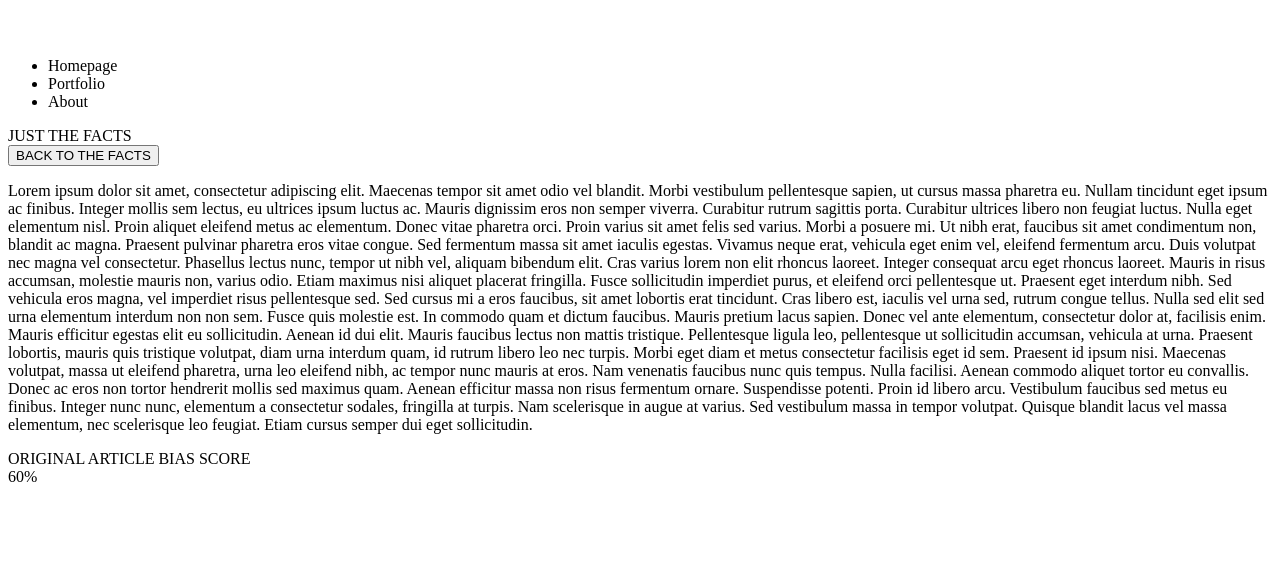
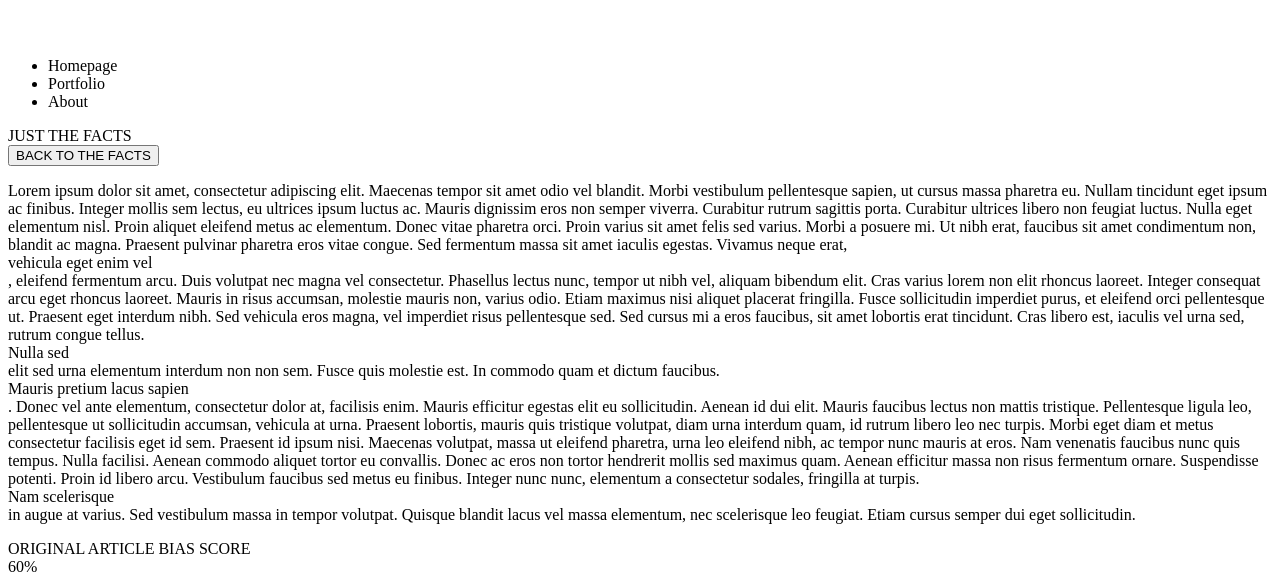
Before and after one commit to DarrenOoi/NewsCuration, a Next.js app: page /analysisPage in a window 1280 px wide. Shown: the part 1235-1819 px from the top of the page. Before the commit the page ends 1729 px from the top, so only its background shows below. Built offline with nearby package versions, Linux system fonts and the light colour scheme.

Commit message:
implemented hightlighting with placeholder text

```diff
--- a/components/Button.jsx
+++ b/components/Button.jsx
@@ -1,4 +1,4 @@
-const Button = ({handleClick, text}) => {
+const Button = ({ handleClick, text, boldText }) => {
   return (
     <div className=''>
       <button
@@ -7,9 +7,12 @@ const Button = ({handleClick, text}) => {
         onClick={handleClick}
       >
         {text}
+        {boldText ? (
+          <text className='text-orange-500 font-extrabold'>{boldText}</text>
+        ) : null}
       </button>
     </div>
   );
-}
+};
 
 export default Button;
--- a/components/Card.jsx
+++ b/components/Card.jsx
@@ -1,26 +1,43 @@
-const Card = ({ title, content, highlight }) => {
-  let words = [];
-  let biasWords = [];
+const Card = ({ title, content, highlight = false }) => {
+  let phrases = [];
+  let biasWords = {};
+  let keys = [];
   if (highlight) {
-    words = content.split(' ');
-    biasWords = ['sit', 'ipsum', 'vivamus', 'duis'];
+    biasWords = {
+      'Nulla sed': 'A phrase with no specific meaning',
+      'Mauris pretium lacus sapien': 'Describes a certain state or condition',
+      'vehicula eget enim vel': 'Related to vehicles and their properties',
+      'Nam scelerisque': 'Refers to a specific concept or idea',
+    };
+    keys = Object.keys(biasWords);
+    phrases = content.split(new RegExp(`(${keys.join('|')})`, 'gi'));
   }
   return (
     <div className='card lg:card-side bg-white shadow-xl'>
       <div className='card-body'>
-
         {/* <div className='card-title flex justify-center font-bold text-4xl text-gray-600'>
           {title}
         </div> */}
         <p className='text-black'>
           {highlight ? (
-            words.map((word, index) => {
-              const isHighlighted = biasWords.includes(word.toLowerCase());
+            phrases.map((phrase, index) => {
+              const matches = keys.find(
+                (key) => phrase.toLowerCase() === key.toLowerCase()
+              );
 
-              return (
-                <span key={index} className={isHighlighted ? 'bg-red-300' : ''}>
-                  {word}{' '}
-                </span>
+              const isHighlighted = !!matches;
+              const phraseKey = `${phrase}-${index}`;
+              return isHighlighted ? (
+                <div
+                  className='tooltip tooltip-bottom'
+                  data-tip={'Bias : ' + biasWords[phrase]}
+                >
+                  <span key={phraseKey} className='bg-red-300'>
+                    {phrase}{' '}
+                  </span>
+                </div>
+              ) : (
+                <span key={phraseKey}>{phrase} </span>
               );
             })
           ) : (
```
Also changed, not shown: pages/index.jsx (+27 -10 lines), pages/analysisPage.jsx (indentation only). Lines whose indentation alone changed are shown as unchanged.
